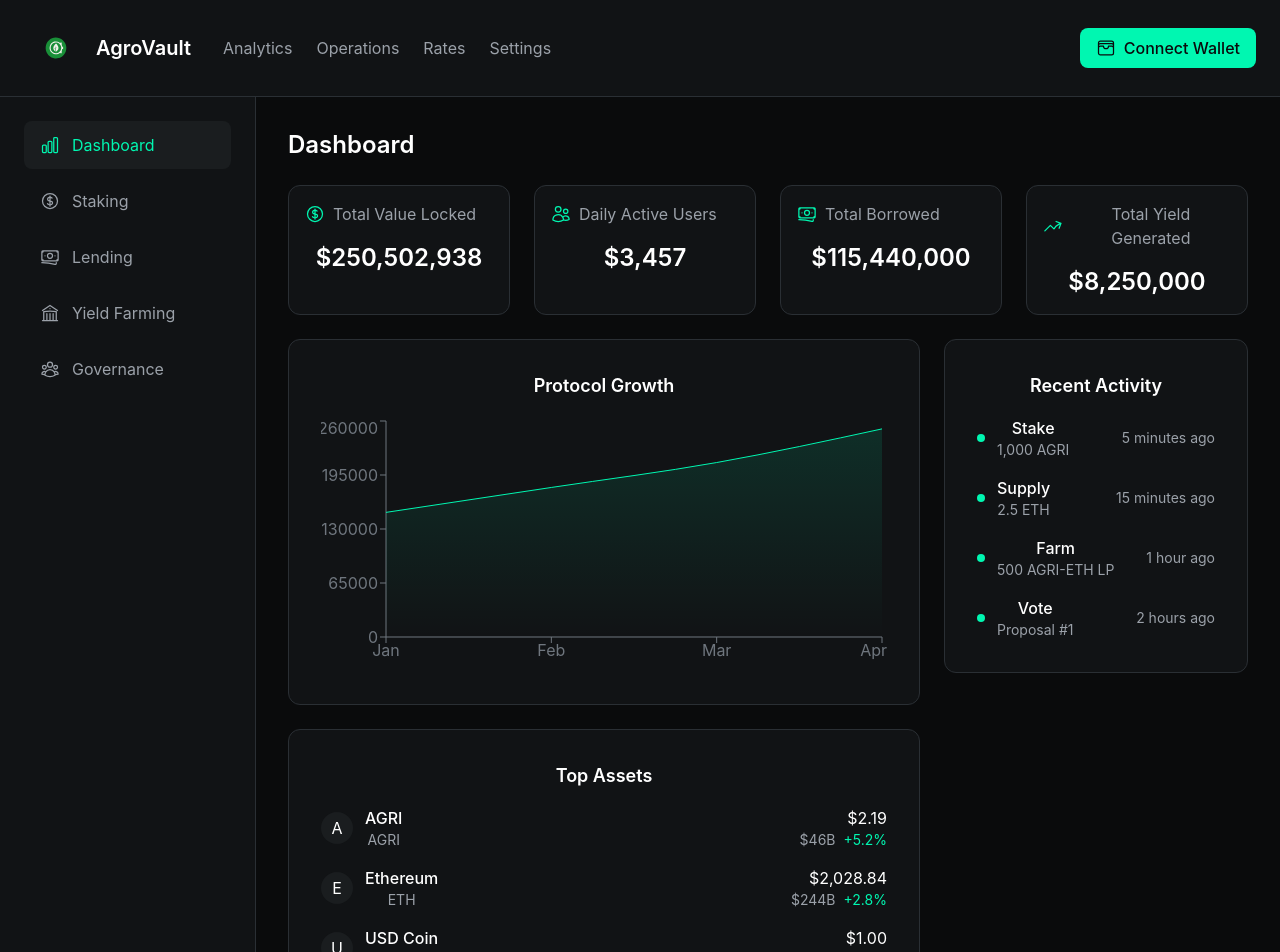
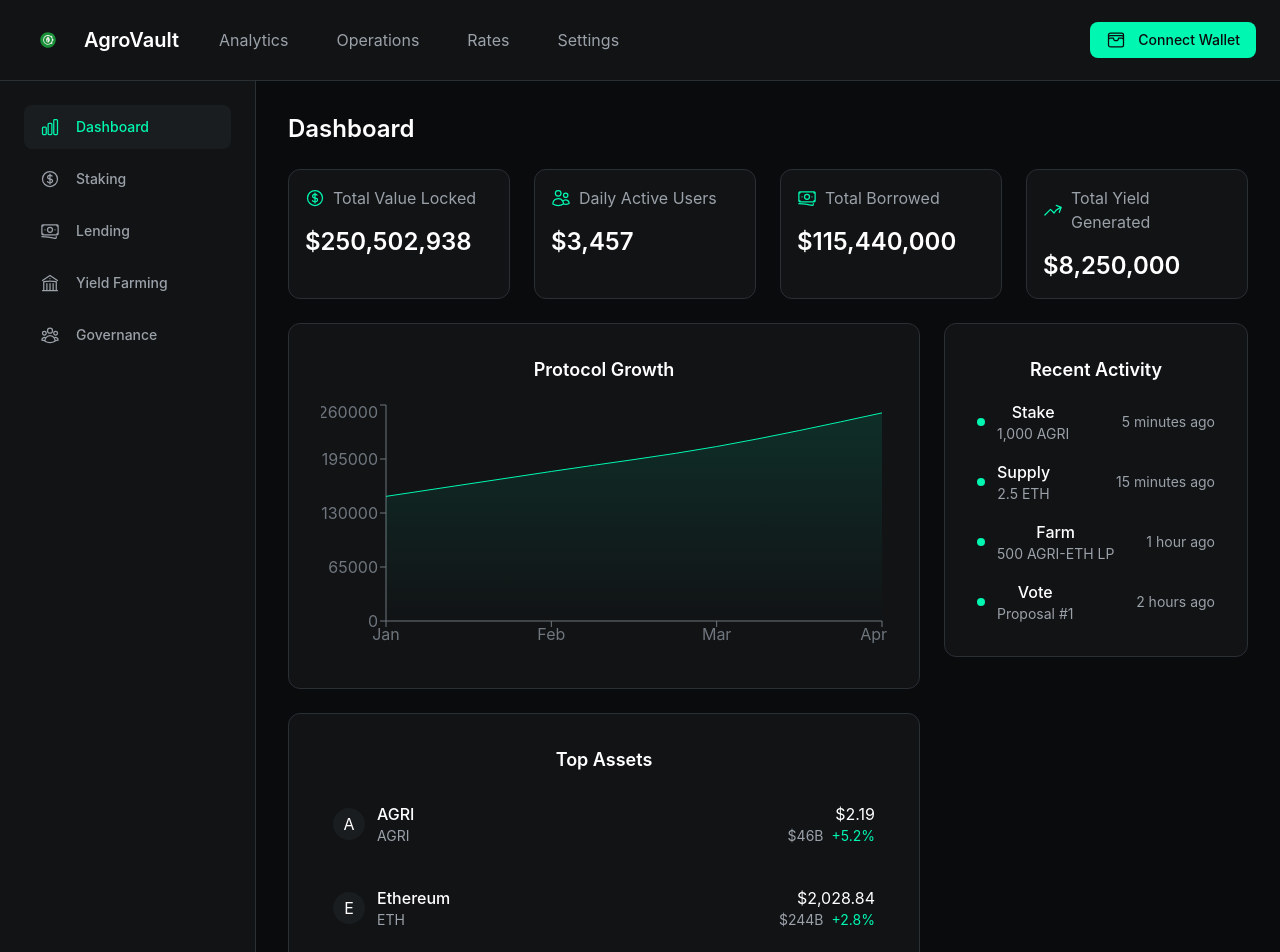
Before and after one commit to Fmsticks2/AgroVault, a React (Vite) app: page / in a window 1280 px wide. Shown: the top 952 px of the page. Built offline with nearby package versions, Linux system fonts and the light colour scheme.

Commit message:
Frontend committed

```diff
--- a/src/components/Navbar.tsx
+++ b/src/components/Navbar.tsx
@@ -33,17 +33,17 @@ const Navbar = () => {
     <nav className="bg-background border-b border-border w-full px-6 py-4">
       <div className="max-w-[2000px] mx-auto flex items-center justify-between">
         <div className="flex items-center space-x-8">
-          <Link to="/" className="flex items-center space-x-2">
-            <img src="/new logo.svg" alt="AgroVault" className="h-16 w-16" />
-            <span className="text-xl font-semibold text-text-primary">AgroVault</span>
+          <Link to="/" className="flex items-center space-x-3">
+            <img src="/new logo.svg" alt="AgroVault" className="h-12 w-12" />
+            <span className="text-xl font-semibold text-text-primary whitespace-nowrap">AgroVault</span>
           </Link>
 
-          <div className="hidden md:flex items-center space-x-6">
-            {error && <p className="text-red-500 text-sm">{error}</p>}
-            <Link to="/" className="text-text-secondary hover:text-text-primary transition-colors">Analytics</Link>
-            <Link to="/operations" className="text-text-secondary hover:text-text-primary transition-colors">Operations</Link>
-            <Link to="/rates" className="text-text-secondary hover:text-text-primary transition-colors">Rates</Link>
-            <Link to="/settings" className="text-text-secondary hover:text-text-primary transition-colors">Settings</Link>
+          <div className="hidden md:flex items-center space-x-8">
+            {error && <p className="text-red-500 text-sm px-2">{error}</p>}
+            <Link to="/" className="text-text-secondary hover:text-text-primary transition-colors px-2 py-1">Analytics</Link>
+            <Link to="/operations" className="text-text-secondary hover:text-text-primary transition-colors px-2 py-1">Operations</Link>
+            <Link to="/rates" className="text-text-secondary hover:text-text-primary transition-colors px-2 py-1">Rates</Link>
+            <Link to="/settings" className="text-text-secondary hover:text-text-primary transition-colors px-2 py-1">Settings</Link>
           </div>
 
           <button
@@ -80,9 +80,9 @@ const Navbar = () => {
         <div className="flex items-center space-x-4">
           {isConnected ? (
             <Menu as="div" className="relative">
-              <Menu.Button className="btn-secondary flex items-center space-x-2">
+              <Menu.Button className="btn-secondary flex items-center justify-center space-x-3 px-4 py-2 min-w-[160px]">
                 <WalletIcon className="h-5 w-5" />
-                <span>{account.slice(0, 6)}...{account.slice(-4)}</span>
+                <span className="text-sm font-medium">{account.slice(0, 6)}...{account.slice(-4)}</span>
                 <ChevronDownIcon className="h-4 w-4" />
               </Menu.Button>
               <Menu.Items className="absolute right-0 mt-2 w-48 bg-background-light border border-border rounded-lg shadow-lg py-1">
@@ -102,10 +102,10 @@ const Navbar = () => {
             <button
               onClick={connectWallet}
               disabled={isLoading}
-              className={`btn-primary flex items-center space-x-2 ${isLoading ? 'opacity-50 cursor-not-allowed' : ''}`}
+              className={`btn-primary flex items-center justify-center space-x-3 px-4 py-2 min-w-[160px] ${isLoading ? 'opacity-50 cursor-not-allowed' : ''}`}
             >
               <WalletIcon className="h-5 w-5" />
-              <span>{isLoading ? 'Connecting...' : 'Connect Wallet'}</span>
+              <span className="text-sm font-medium">{isLoading ? 'Connecting...' : 'Connect Wallet'}</span>
             </button>
           )}
         </div>
--- a/src/components/Sidebar.tsx
+++ b/src/components/Sidebar.tsx
@@ -24,7 +24,7 @@ const Sidebar = () => {
             key={item.path}
             to={item.path}
             className={({ isActive }) =>
-              `flex items-center space-x-3 px-4 py-3 rounded-lg transition-colors ${
+              `flex items-center justify-start space-x-4 px-4 py-3 rounded-lg transition-colors ${
                 isActive
                   ? 'bg-background-light text-primary'
                   : 'text-text-secondary hover:bg-background-light hover:text-text-primary'
@@ -32,7 +32,7 @@ const Sidebar = () => {
             }
           >
             <item.icon className="h-5 w-5" />
-            <span>{item.name}</span>
+            <span className="text-sm font-medium whitespace-nowrap">{item.name}</span>
           </NavLink>
         ))}
       </div>
--- a/src/pages/Dashboard.tsx
+++ b/src/pages/Dashboard.tsx
@@ -37,12 +37,12 @@ const Dashboard = () => {
 
       <div className="grid grid-cols-1 md:grid-cols-2 lg:grid-cols-4 gap-6">
         {mockData.protocolMetrics.map((metric) => (
-          <div key={metric.name} className="stat-card">
+          <div key={metric.name} className="stat-card flex flex-col">
             <div className="flex items-center space-x-2 mb-4">
-              <metric.icon className="h-5 w-5 text-primary" />
-              <span className="text-text-secondary">{metric.name}</span>
+              <metric.icon className="h-5 w-5 text-primary flex-shrink-0" />
+              <span className="text-text-secondary text-left">{metric.name}</span>
             </div>
-            <div className="stat-value">
+            <div className="stat-value text-left">
               {typeof metric.value === 'number' ? `$${metric.value.toLocaleString()}` : metric.value}
             </div>
           </div>
@@ -83,21 +83,21 @@ const Dashboard = () => {
             <h2 className="text-lg font-semibold mb-4">Top Assets</h2>
             <div className="space-y-4">
               {mockData.topAssets.map((asset) => (
-                <div key={asset.symbol} className="flex items-center justify-between">
+                <div key={asset.symbol} className="flex items-center justify-between p-3 hover:bg-background-light rounded-lg transition-colors">
                   <div className="flex items-center space-x-3">
-                    <div className="h-8 w-8 rounded-full bg-background-light flex items-center justify-center">
+                    <div className="h-8 w-8 rounded-full bg-background-light flex items-center justify-center flex-shrink-0">
                       {asset.symbol.charAt(0)}
                     </div>
-                    <div>
+                    <div className="flex flex-col items-start">
                       <div className="font-medium">{asset.name}</div>
                       <div className="text-sm text-text-secondary">{asset.symbol}</div>
                     </div>
                   </div>
-                  <div className="text-right">
+                  <div className="text-right flex flex-col items-end">
                     <div>{asset.price}</div>
-                    <div className="text-sm">
+                    <div className="text-sm flex items-center space-x-2">
                       <span className="text-text-secondary">{asset.marketCap}</span>
-                      <span className={`ml-2 ${asset.change.startsWith('+') ? 'text-success' : 'text-text-secondary'}`}>
+                      <span className={`${asset.change.startsWith('+') ? 'text-success' : 'text-text-secondary'}`}>
                         {asset.change}
                       </span>
                     </div>
--- a/src/pages/Lending.tsx
+++ b/src/pages/Lending.tsx
@@ -48,8 +48,8 @@ const Lending = () => {
         <h1 className="text-2xl font-semibold">Lending</h1>
         <div className="flex items-center space-x-4">
           <div className="stat-card flex items-center space-x-3 py-2 px-4">
-            <BanknotesIcon className="h-5 w-5 text-primary" />
-            <div>
+            <BanknotesIcon className="h-5 w-5 text-primary flex-shrink-0" />
+            <div className="flex flex-col items-start">
               <div className="text-sm text-text-secondary">Total Market Size</div>
               <div className="font-medium">${(152950000).toLocaleString()}</div>
             </div>
@@ -81,10 +81,10 @@ const Lending = () => {
                     >
                       <td className="py-4">
                         <div className="flex items-center space-x-3">
-                          <div className="h-8 w-8 rounded-full bg-background flex items-center justify-center">
+                          <div className="h-8 w-8 rounded-full bg-background flex items-center justify-center flex-shrink-0">
                             {market.token.charAt(0)}
                           </div>
-                          <span>{market.token}</span>
+                          <span className="text-left">{market.token}</span>
                         </div>
                       </td>
                       <td className="text-right text-success">{market.supplyApy}%</td>
--- a/src/pages/Staking.tsx
+++ b/src/pages/Staking.tsx
@@ -59,17 +59,17 @@ const Staking = () => {
                   className={`w-full p-4 rounded-lg border transition-colors ${pool.id === selectedPool.id ? 'border-primary bg-background-light' : 'border-border hover:border-primary'}`}
                   onClick={() => setSelectedPool(pool)}
                 >
-                  <div className="flex items-center justify-between">
+                  <div className="flex items-center justify-between w-full">
                     <div className="flex items-center space-x-3">
-                      <div className="h-10 w-10 rounded-full bg-background flex items-center justify-center">
+                      <div className="h-10 w-10 rounded-full bg-background flex items-center justify-center flex-shrink-0">
                         {pool.token.charAt(0)}
                       </div>
-                      <div className="text-left">
+                      <div className="flex flex-col items-start">
                         <div className="font-medium">{pool.name}</div>
                         <div className="text-sm text-text-secondary">{pool.token}</div>
                       </div>
                     </div>
-                    <div className="text-right">
+                    <div className="flex flex-col items-end">
                       <div className="text-success font-medium">{pool.apy}% APY</div>
                       <div className="text-sm text-text-secondary">
                         ${(pool.totalStaked).toLocaleString()} TVL
```
